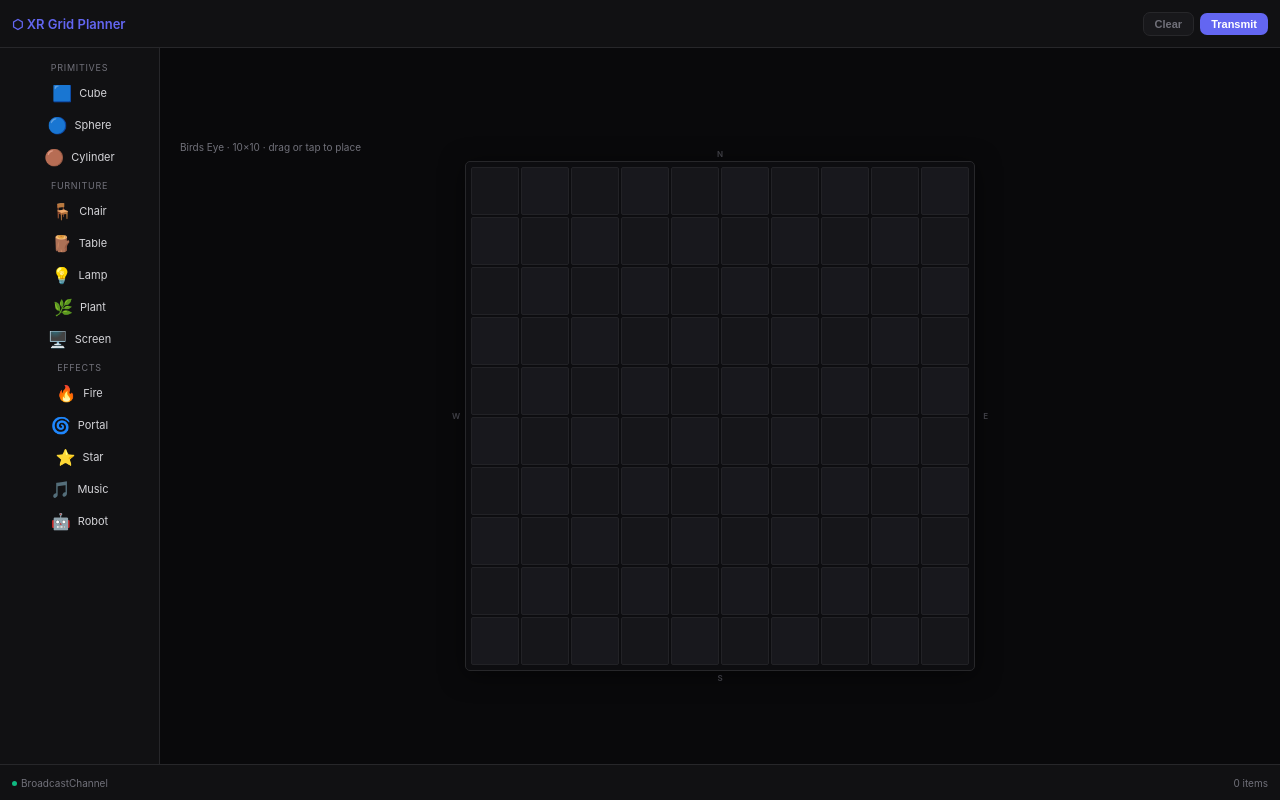
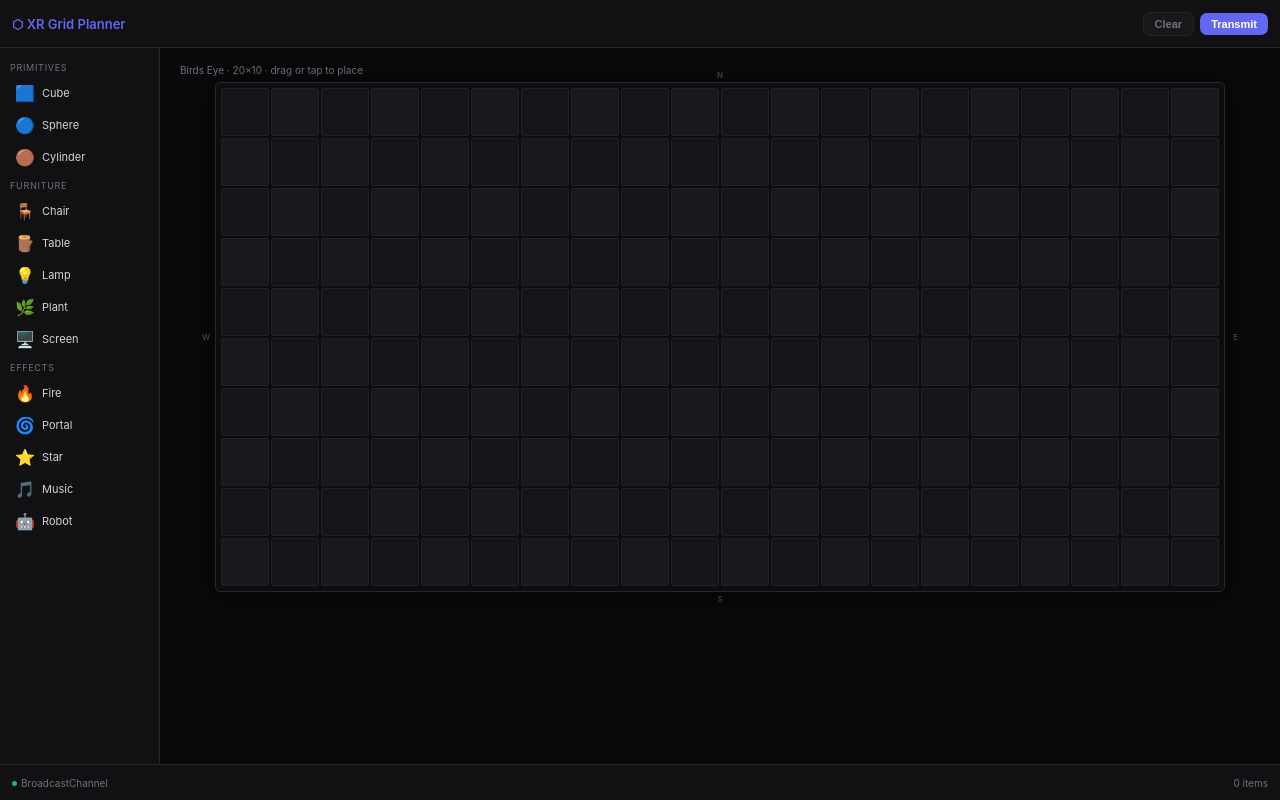
Before and after one commit to jin-dalrae/2604-MojiMap-VRgame, a website built with Vite: page portal.html in a window 1280 px wide. Built offline with nearby package versions, Linux system fonts and the light colour scheme.

Commit message:
20x10 landscape grid, multi-row palette at bottom
Co-Authored-By: Claude Sonnet 4.6 <noreply@anthropic.com>

```diff
--- a/portal.html
+++ b/portal.html
@@ -22,8 +22,8 @@
         --cell-alt: #18181d;
         --cell-border: #222226;
         --success: #10b981;
-        /* cell size: fit 10 cols + 9 gaps(2px) + 12px padding each side into viewport width */
-        --cell-size: clamp(28px, calc((100vw - 42px) / 10), 48px);
+        /* cell size: fit 20 cols + 19 gaps(2px) + board/area padding into viewport width */
+        --cell-size: clamp(14px, calc((100vw - 72px) / 20), 32px);
       }
 
       html, body {
@@ -36,7 +36,7 @@
         color: var(--text);
         font-family: 'Inter', system-ui, -apple-system, sans-serif;
         display: grid;
-        grid-template-rows: 40px 1fr 88px 30px;
+        grid-template-rows: 40px auto 1fr 30px;
         height: 100dvh;
       }
 
@@ -86,10 +86,10 @@
         display: flex;
         flex-direction: column;
         align-items: center;
-        justify-content: center;
+        justify-content: flex-start;
         overflow: hidden;
-        padding: 10px 12px 6px;
-        gap: 8px;
+        padding: 8px 12px 0;
+        gap: 6px;
       }
 
       .grid-meta {
@@ -121,7 +121,7 @@
 
       .grid {
         display: grid;
-        grid-template-columns: repeat(10, var(--cell-size));
+        grid-template-columns: repeat(20, var(--cell-size));
         grid-template-rows: repeat(10, var(--cell-size));
         gap: 2px;
       }
@@ -175,56 +175,45 @@
       /* Show remove-x on touch-occupied cells too */
       .cell.show-remove .remove-x { display: flex; }
 
-      /* ── Palette (bottom strip) ── */
+      /* ── Palette (bottom multi-row) ── */
       .palette {
         background: var(--surface);
         border-top: 1px solid var(--border);
-        overflow-x: auto;
-        overflow-y: hidden;
         display: flex;
-        align-items: center;
+        flex-wrap: wrap;
+        align-content: flex-start;
         gap: 0;
-        padding: 0 8px;
-        -webkit-overflow-scrolling: touch;
-        scrollbar-width: none;
+        padding: 6px 8px 4px;
         flex-shrink: 0;
       }
-      .palette::-webkit-scrollbar { display: none; }
 
       .palette-section {
-        font-size: 8px;
+        width: 100%;
+        font-size: 9px;
         color: var(--border2);
         text-transform: uppercase;
         letter-spacing: 0.08em;
-        padding: 0 6px;
-        flex-shrink: 0;
-        writing-mode: horizontal-tb;
+        padding: 4px 4px 2px;
       }
+      .palette-section:first-child { padding-top: 0; }
 
-      .palette-divider {
-        width: 1px;
-        height: 40px;
-        background: var(--border);
-        flex-shrink: 0;
-        margin: 0 4px;
-      }
+      .palette-divider { display: none; }
 
       .item {
         display: flex;
         flex-direction: column;
         align-items: center;
         justify-content: center;
-        gap: 3px;
-        padding: 6px 7px;
-        border-radius: 8px;
+        gap: 2px;
+        padding: 5px 6px;
+        border-radius: 7px;
         border: 1px solid transparent;
         cursor: grab;
         user-select: none;
-        flex-shrink: 0;
         transition: background 0.1s, border-color 0.1s;
         -webkit-tap-highlight-color: transparent;
-        min-width: 44px;
-        min-height: 60px;
+        min-width: 52px;
+        flex: 0 0 auto;
       }
       .item:hover { background: var(--surface2); }
       .item:active { cursor: grabbing; }
@@ -233,7 +222,7 @@
         background: var(--accent-dim);
         border-color: var(--accent);
       }
-      .item-icon { font-size: 20px; line-height: 1; }
+      .item-icon { font-size: 18px; line-height: 1; }
       .item-label { font-size: 8px; color: var(--muted); white-space: nowrap; }
       .item.selected .item-label { color: #a5b4fc; }
 
@@ -338,7 +327,7 @@
 
     <!-- Mobile layout: grid area directly in body -->
     <div class="grid-area" id="grid-area-mobile">
-      <div class="grid-meta">Birds Eye · 10×10 · tap item below then tap cell</div>
+      <div class="grid-meta">Birds Eye · 20×10 · tap item below then tap cell</div>
       <div class="grid-board">
         <span class="compass compass-n">N</span>
         <span class="compass compass-s">S</span>
@@ -392,7 +381,7 @@
       </div>
 
       <div class="grid-area" id="grid-area-desktop">
-        <div class="grid-meta">Birds Eye · 10×10 · drag or tap to place</div>
+        <div class="grid-meta">Birds Eye · 20×10 · drag or tap to place</div>
         <div class="grid-board">
           <span class="compass compass-n">N</span>
           <span class="compass compass-s">S</span>
@@ -411,7 +400,7 @@
     <div id="drag-ghost"></div>
 
     <script>
-      const COLS = 10, ROWS = 10;
+      const COLS = 20, ROWS = 10;
       const channel = new BroadcastChannel('xr-portal');
 
       // Detect active grid based on viewport
```
